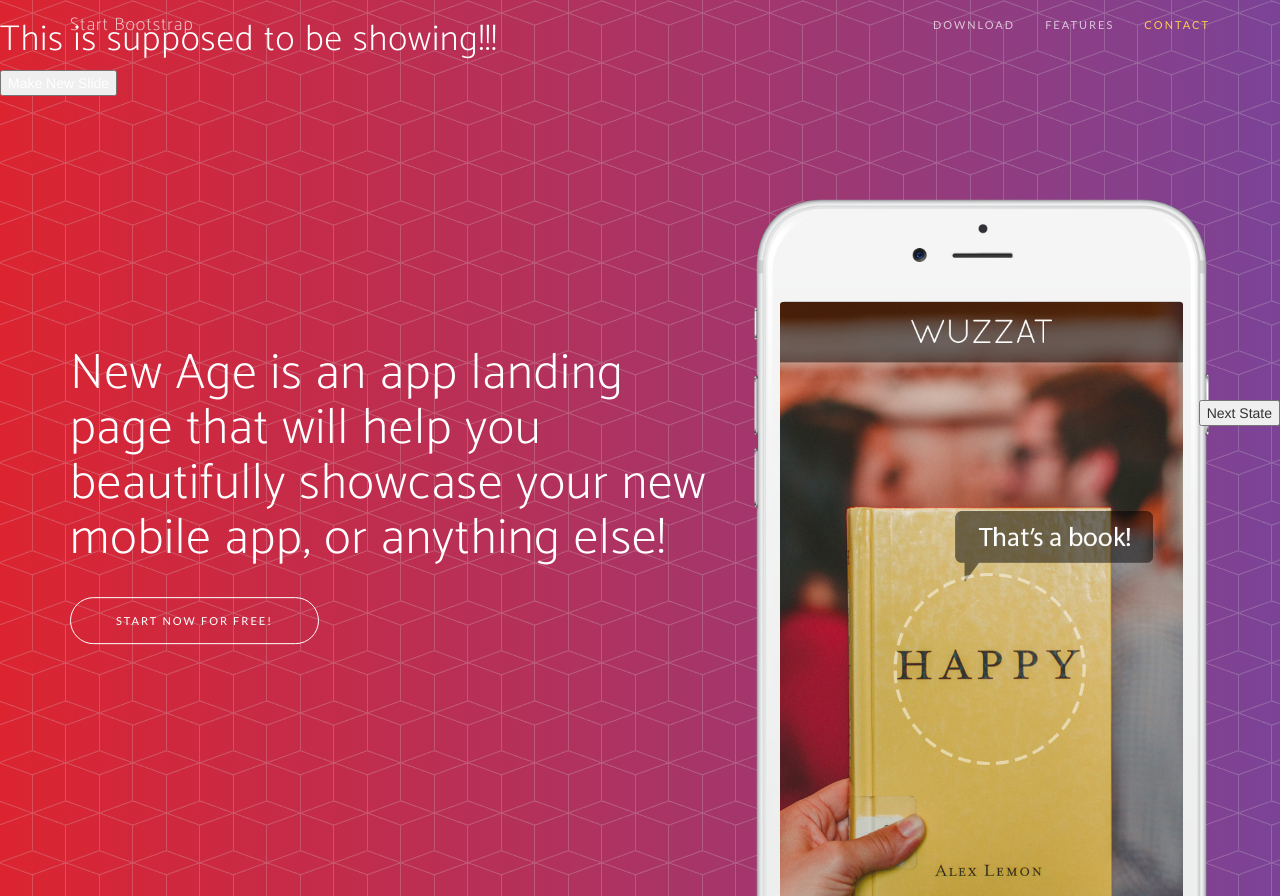
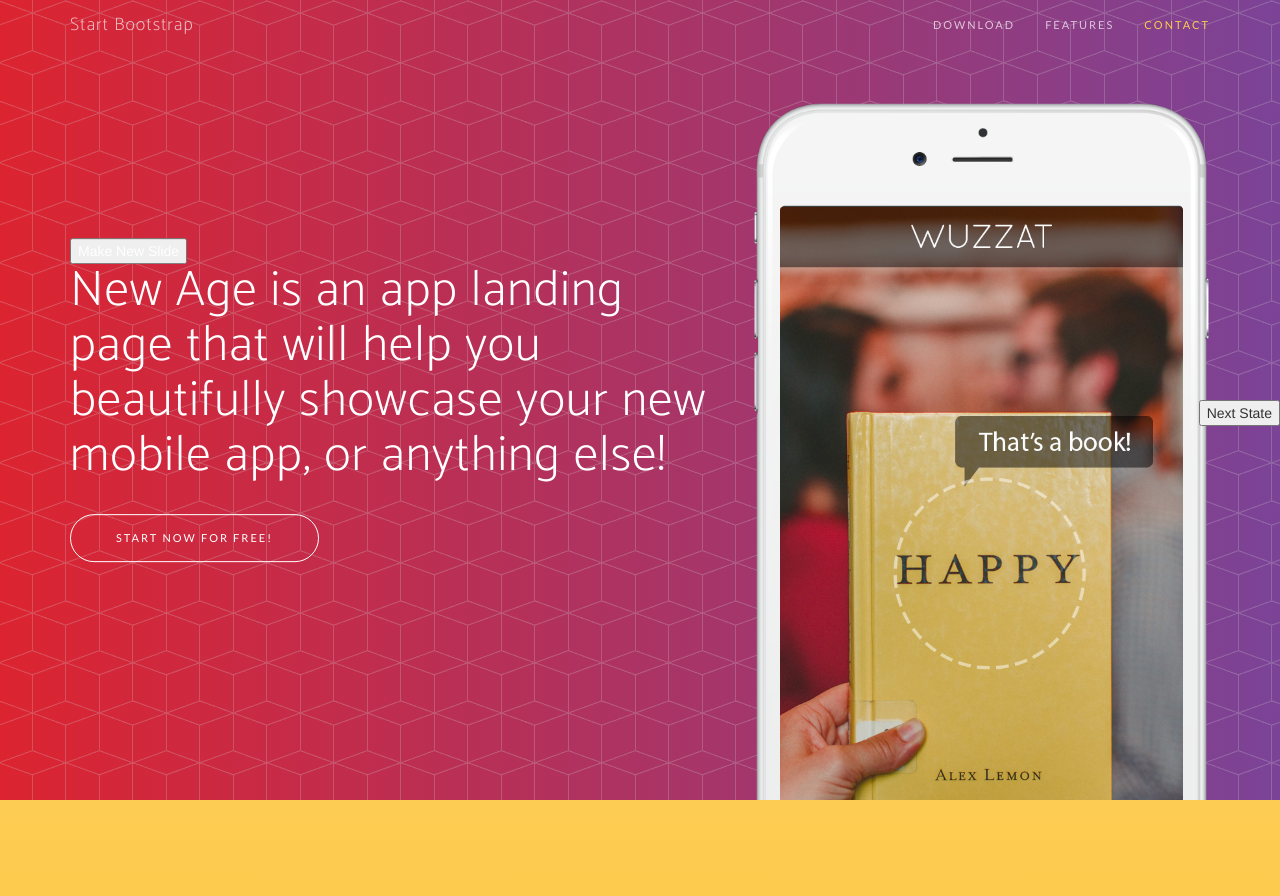
Before and after one commit to cjvirtucio87/slideTest, a website: page index.html in a window 1280 px wide. Shown: the top 896 px of the page. Drawn offline with nearby package versions, Linux system fonts and the light colour scheme; a web font is replaced by a local one.

Commit message:
Debugging 'start waiting stop building'

```diff
--- a/index.html
+++ b/index.html
@@ -71,13 +71,12 @@
     </nav>
 
     <header show-hide current-state='states[count]'>
-      <h1> This is supposed to be showing!!! </h1>
-      <button ng-click='createSlide($event)'>Make New Slide</button>
         <div class="container">
             <div class="row">
                 <div class="col-sm-7">
                     <div class="header-content">
                         <div class="header-content-inner">
+                            <button ng-click='createSlide($event)'>Make New Slide</button>
                             <h1>New Age is an app landing page that will help you beautifully showcase your new mobile app, or anything else!</h1>
                             <a href="#download" class="btn btn-outline btn-xl page-scroll">Start Now for Free!</a>
                         </div>
@@ -185,9 +184,10 @@
     </section>
 
     <section show-hide current-state='states[count]' class="cta">
-      <button ng-click='createSlide($event)'>Make New Slide</button>
         <div class="cta-content">
             <div class="container">
+                <!-- Bugged. Can't create a new slide for this section. -->
+                <button ng-click='createSlide($event)'>Make New Slide</button>
                 <h2>Stop waiting.<br>Start building.</h2>
                 <a href="#contact" class="btn btn-outline btn-xl page-scroll">Let's Get Started!</a>
             </div>
--- a/js/app.js
+++ b/js/app.js
@@ -17,6 +17,8 @@ app.controller('pageWatchCtrl', ['$scope', '$', function($scope, $){
 
   $scope.count = 0;
 
+  // Clicking 'make a new slide' on a section/header/footer
+  // should take it out of the main page and give it its own slide.
   $scope.createSlide = function($event){
     var slideTag = $($event.currentTarget).first().parent();
     slideTag.attr('data-stated', 1);
--- a/js/directives/show_hide/show_hide.js
+++ b/js/directives/show_hide/show_hide.js
@@ -25,6 +25,7 @@ app.directive('showHide', ['$', function ($) {
 
       scope.compareWithCurrentState = function () {
         var section = $(el);
+        console.log($(el).attr('data-id'));
         if (scope.currentState === 'home') {
           if (section.attr('data-stated')) {
             section.hide();
```
